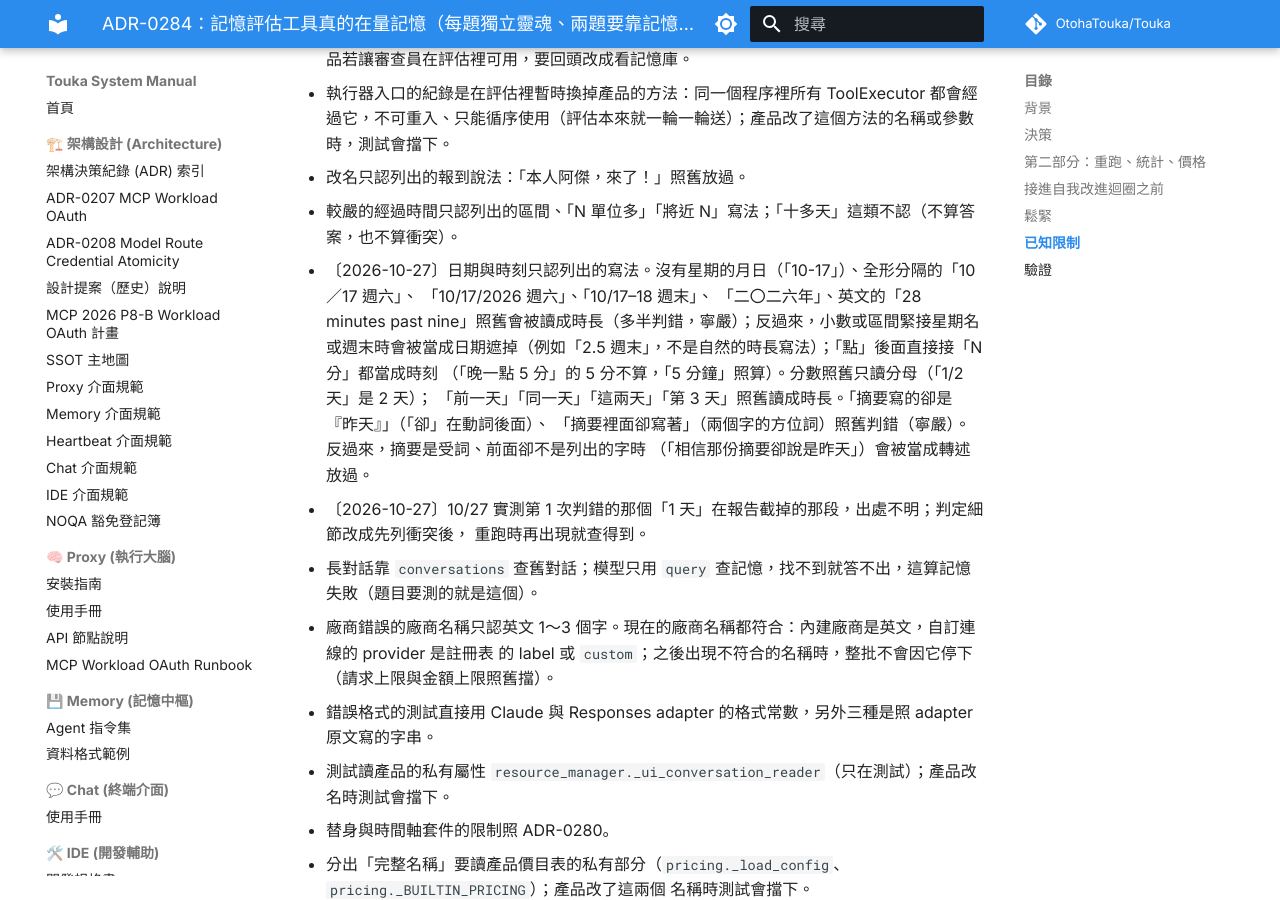
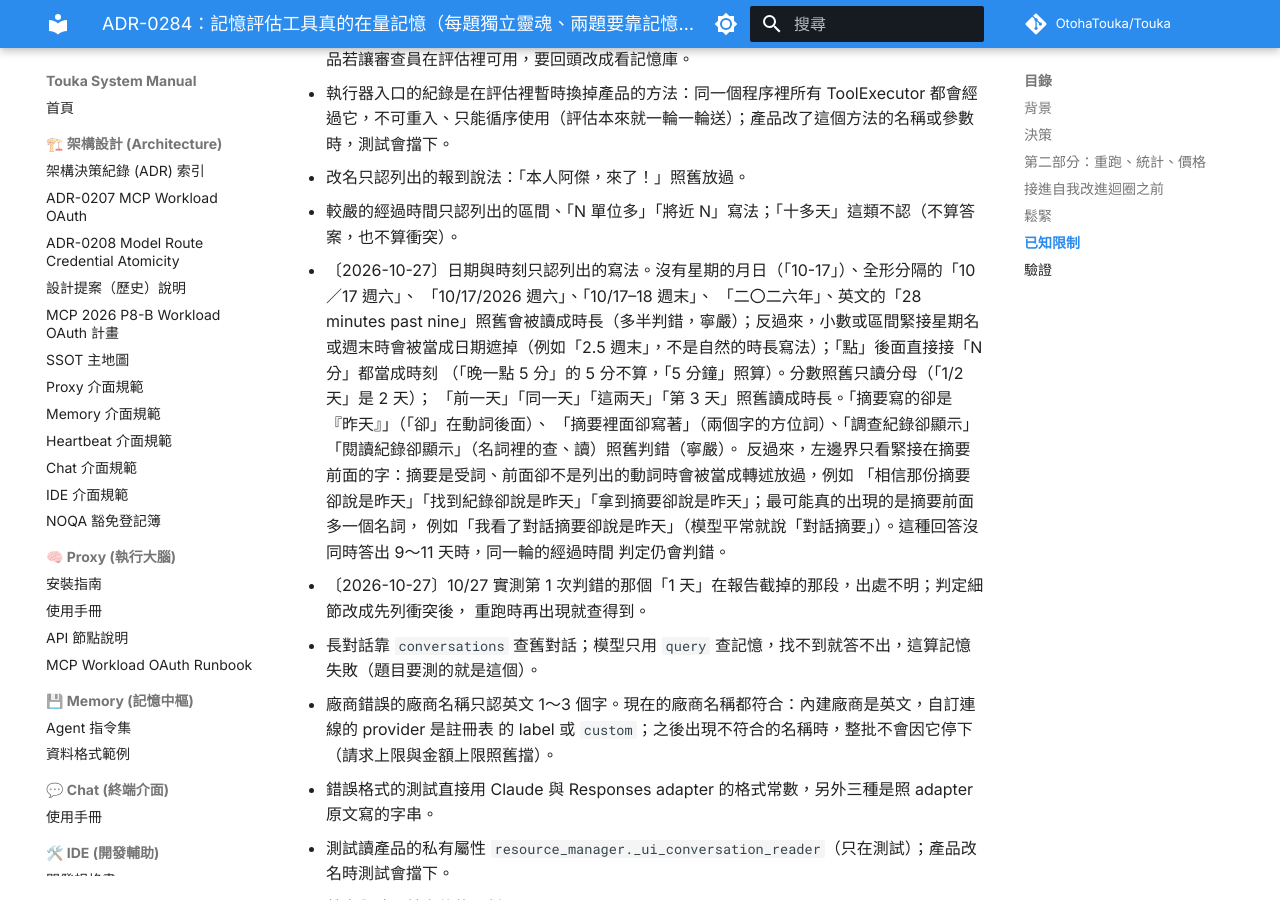
Before and after one commit to OtohaTouka/Touka, an MkDocs documentation site: the page built from docs/architecture/adr/0284-memory-eval-measures-memory.md, in a window 1280 px wide and 900 px high, scrolled down 6554 px. Built offline with MkDocs 1.6.1 and Material for MkDocs 9.7.7, drawn with Linux system fonts in a browser that asks for light colours; comment, search, counter and statistics services are not loaded.

Commit message:
docs(adr-0284): name the remaining reported-speech misses found in review
"我看了對話摘要卻說是昨天" (a noun between the verb and 摘要), "找到/拿到 紀錄卻說",
and the strict side ("調查紀錄卻顯示") are now listed as known limits.

Co-Authored-By: Claude Opus 5.5 <noreply@anthropic.com>

```diff
--- a/docs/architecture/adr/0284-memory-eval-measures-memory.md
+++ b/docs/architecture/adr/0284-memory-eval-measures-memory.md
@@ -196,8 +196,11 @@
   或週末時會被當成日期遮掉（例如「2.5 週末」，不是自然的時長寫法）；「點」後面直接接「N 分」都當成時刻
   （「晚一點 5 分」的 5 分不算，「5 分鐘」照算）。分數照舊只讀分母（「1/2 天」是 2 天）；
   「前一天」「同一天」「這兩天」「第 3 天」照舊讀成時長。「摘要寫的卻是『昨天』」（「卻」在動詞後面）、
-  「摘要裡面卻寫著」（兩個字的方位詞）照舊判錯（寧嚴）。反過來，摘要是受詞、前面卻不是列出的字時
-  （「相信那份摘要卻說是昨天」）會被當成轉述放過。
+  「摘要裡面卻寫著」（兩個字的方位詞）、「調查紀錄卻顯示」「閱讀紀錄卻顯示」（名詞裡的查、讀）照舊判錯（寧嚴）。
+  反過來，左邊界只看緊接在摘要前面的字：摘要是受詞、前面卻不是列出的動詞時會被當成轉述放過，例如
+  「相信那份摘要卻說是昨天」「找到紀錄卻說是昨天」「拿到摘要卻說是昨天」；最可能真的出現的是摘要前面多一個名詞，
+  例如「我看了對話摘要卻說是昨天」（模型平常就說「對話摘要」）。這種回答沒同時答出 9～11 天時，同一輪的經過時間
+  判定仍會判錯。
 - 〔2026-10-27〕10/27 實測第 1 次判錯的那個「1 天」在報告截掉的那段，出處不明；判定細節改成先列衝突後，
   重跑時再出現就查得到。
 - 長對話靠 `conversations` 查舊對話；模型只用 `query` 查記憶，找不到就答不出，這算記憶失敗（題目要測的就是這個）。
```
